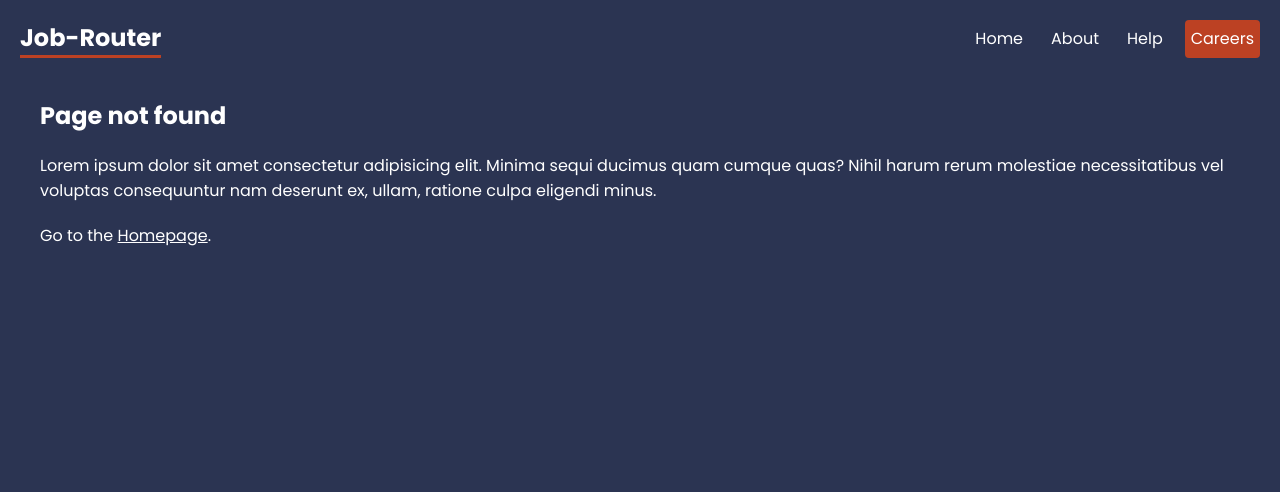
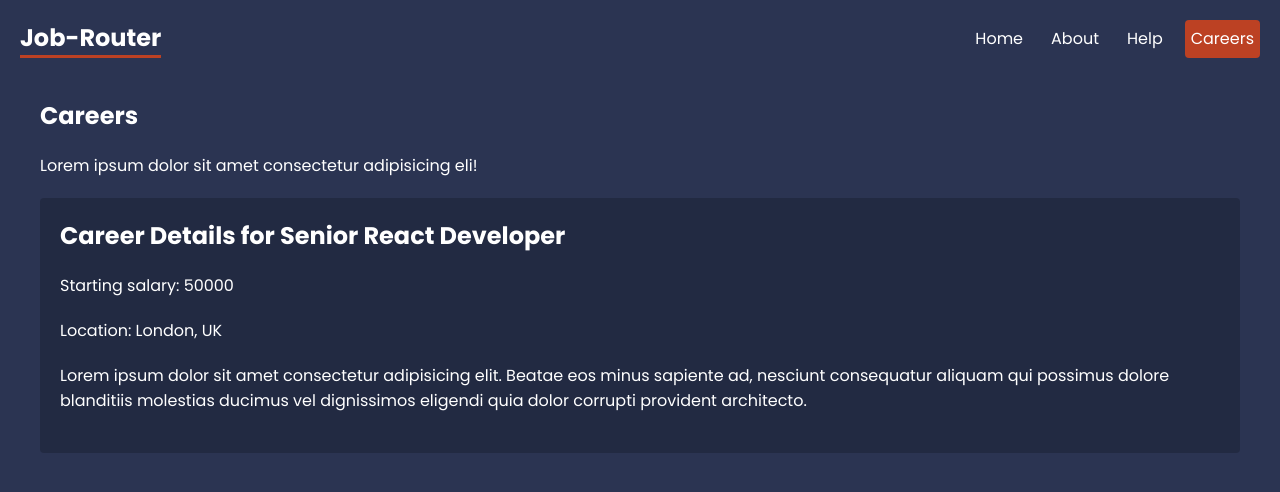
Before and after one commit to SSBeron/Job-router, a React (Create React App) app: page /careers/1 in a window 1280 px wide. Shown: the top 492 px of the page. Built offline with nearby package versions, Linux system fonts and the light colour scheme; data requests are answered from the project's data file.

Commit message:
fetch error page

```diff
--- a/src/App.jsx
+++ b/src/App.jsx
@@ -5,18 +5,20 @@ import {
   createRoutesFromElements
   } from "react-router-dom";
 
+import RootLayout from "./layouts/RootLayout";
+import HelpLayout from "./layouts/HelpLayout";
+import CareersLayout from "./layouts/CareersLayout";
+
 
 import Home from "./pages/Home"
 import About from "./pages/About"
 import Faq from "./pages/help/Faq"
 import Contact from "./pages/help/Contact"
+import NotFound from "./pages/NotFound";
+import Careers, { careersLoader } from "./pages/careers/Careers";
+import CareerDetails, { careerDetailsLoader } from "./pages/careers/CareerDetails";
+import CareerError from "./pages/careers/CareerError";
 
-
-import RootLayout from "./layouts/RootLayout";
-import HelpLayout from "./layouts/HelpLayout";
-import NotFound from "./pages/NotFound";
-import CareersLayout from "./layouts/CareersLayout";
-import Careers, { careersLoader } from "./pages/careers/Careers";
 
 
 const myRouter = createBrowserRouter(
@@ -29,11 +31,16 @@ const myRouter = createBrowserRouter(
             <Route path="contact" element={<Contact />} />
         </Route>
 
-        <Route path="careers" element={<CareersLayout />}>
+        <Route path="careers" element={<CareersLayout />} errorElement={<CareerError />}>
           <Route
           index
           element={<Careers />}
           loader={careersLoader}
+          />
+          <Route
+          path=":id"
+          element={<CareerDetails />}
+          loader={careerDetailsLoader}
           />
         </Route>
 
--- a/src/index.css
+++ b/src/index.css
@@ -141,5 +141,11 @@ form label span {
 
 /* careers details */
 
+.career-details {
+  background: rgba(0, 0, 0, 0.2);
+  padding: 20px;
+  border-radius: 4px;
+  margin: 20px 0;
+}
 
 /* breadcrumbs */
--- /dev/null
+++ b/src/pages/careers/CareerDetails.jsx
@@ -0,0 +1,31 @@
+import { useLoaderData, useParams } from "react-router-dom"
+
+export default function CareerDetails() {
+  const { id } = useParams()
+  const career = useLoaderData()
+
+  return (
+    <div className="career-details">
+      <h2>Career Details for {career.title}</h2>
+      <p>Starting salary: {career.salary}</p>
+      <p>Location: {career.location}</p>
+      <div className="details">
+        <p>Lorem ipsum dolor sit amet consectetur adipisicing elit. Beatae eos minus sapiente ad, nesciunt consequatur aliquam qui possimus dolore blanditiis molestias ducimus vel dignissimos eligendi quia dolor corrupti provident architecto.</p>
+      </div>
+    </div>
+  )
+}
+
+//Loader function
+
+export const careerDetailsLoader = async ({params}) => {
+const { id } = params
+
+const res = await fetch('http://localhost:4000/careers/' + id)
+
+if (!res.ok){
+  throw Error(`Could not find that career`)
+}
+
+return res.json()
+}
--- /dev/null
+++ b/src/pages/careers/CareerError.jsx
@@ -0,0 +1,13 @@
+import { Link, useRouteError } from "react-router-dom";
+
+export default function CareerError() {
+  const error = useRouteError()
+
+  return (
+      <div className="careers-error">
+        <h2>Error</h2>
+        <p>{error.message}</p>
+        <Link to="/">Back to the homepage</Link>
+      </div>
+  );
+}
--- a/src/pages/careers/Careers.jsx
+++ b/src/pages/careers/Careers.jsx
@@ -1,17 +1,16 @@
 import { useLoaderData, Link } from "react-router-dom"
 
 export default function Careers() {
-  const data = useLoaderData()
+  const career = useLoaderData()
 
   return (
     <div className="careers">
-      {data.map(data => (
-        <Link to="/" key={data.id}>
-          <p>{data.title}</p>
-          <p>Based in {data.location}</p>
+      {career.map(career => (
+        <Link to={career.id.toString()} key={career.id}>
+          <p>{career.title}</p>
+          <p>Based in {career.location}</p>
         </Link>
       ))}
-
     </div>
   )
 }
@@ -20,5 +19,9 @@ export default function Careers() {
 export const careersLoader = async () => {
   const res = await fetch("http://localhost:4000/careers")
 
+  if (!res.ok){
+  throw Error(`Could not fetch the career`)
+}
+
   return res.json()
 }
```
